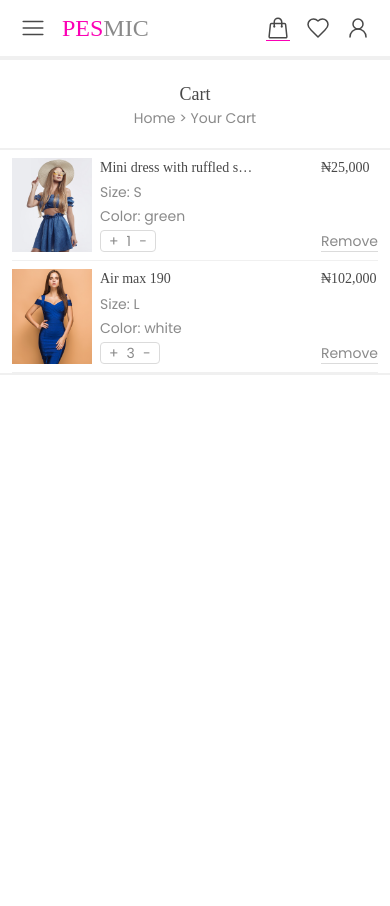
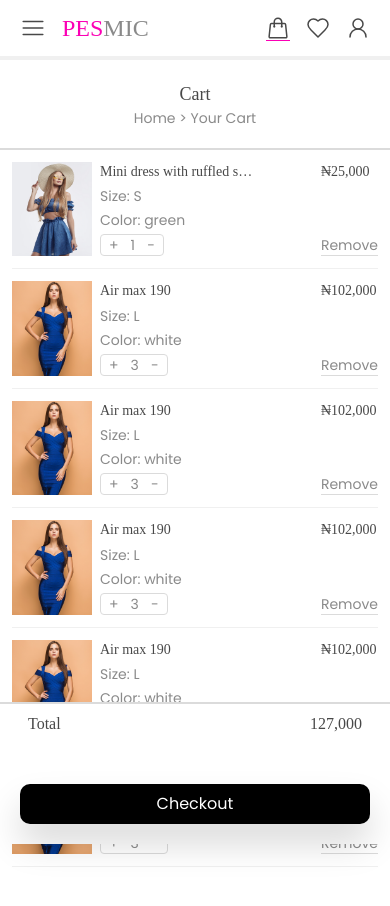
Before and after one commit to jo-royal/REACT-DUMMY, a React (Vite) app: page /REACT-DUMMY/cart in a window 390 px wide. Shown: the top 906 px of the page. Before the commit the page ends 844 px from the top, so only its background shows below. Built offline with nearby package versions, Linux system fonts and the light colour scheme; a web font is replaced by a local one.

Commit message:
format cart total price for better readability and enhance cart component layout for improved mobile responsiveness

```diff
--- a/src/components/cartCom.jsx
+++ b/src/components/cartCom.jsx
@@ -4,7 +4,7 @@ import { cart } from '../constants/shopCon'
 export default function CartCom() {
 
   const cartItems = cart[0].items;
-  const cartTotalPrice = cart[0].cartTotalPrice;
+  const cartTotalPrice = cart[0].cartTotalPrice.toLocaleString();
 
 
   const [quant, setQuant] = useState(null)
@@ -12,9 +12,9 @@ export default function CartCom() {
 
 
   return (
-    <>
+    <div className='relative'>
       {/** big views */}
-      <div className='p-3 sm:p-5 my-10 hidden sm:block'>
+      <div className='p-3 hidden sm:block '>
         <table className='w-full'>
           <thead>
             <tr className='border-bg-shop border-b-3 w-full'>
@@ -24,7 +24,7 @@ export default function CartCom() {
               <th className='font-medium'>Total</th>
             </tr>
           </thead>
-          <tbody>
+          <tbody className=''>
             {cartItems.map((item, index) => (
               <tr key={index} className='border-b border-bg-shop w-full'>
                 <td>
@@ -64,9 +64,9 @@ export default function CartCom() {
       </div>
 
       {/** mobile views */}
-      <div className='px-3 border-t-2 border-b-2 border-bg-shop w-full mt-5'>
+      <div className='px-3 border-t-2 border-border w-full my-5  sm:hidden max-w-[500px] m-auto '>
         {cartItems.map((item, index) => (
-          <div key={index} className='w-full py-2 border-b border-bg-shop flex justify-between'>
+          <div key={index} className='w-full py-3 border-b border-bg-shop flex justify-between'>
             <div className='flex gap-2 w-2/3'>
               <div className='w-20 h-fit'>
                 <img
@@ -80,7 +80,7 @@ export default function CartCom() {
                 <p>Color: {item.product_variations.color.color}</p>
                 <div className='border border-border px-2 flex w-fit h-fit rounded gap-2'>
                   <button className=''>+</button>
-                  <p className="">{item.quantity}</p>
+                  <p className="px-1">{item.quantity}</p>
                   <button className=''>−</button>
                 </div>
               </div>
@@ -92,6 +92,14 @@ export default function CartCom() {
           </div>
         ))}
       </div>
-    </>
+
+      <div className='px-5 pb-5 w-full m-auto flex flex-col max-w-[500px] sm:max-w-[50%] lg:max-w-[500px] sticky bottom-0 sm:bottom-auto sm:absolute sm:right-5 bg-white border-t-2 border-border'>
+        <div className='flex justify-between text-md p-2 w-full'>
+          <h6>Total</h6>
+          <h6>{cartTotalPrice}</h6>
+        </div>
+        <button className='card bg-black hover:bg-accent cursor-pointer text-white py-2 mt-10 w-full'>Checkout</button>
+      </div>
+    </div>
   )
 }
--- a/src/constants/shopCon.jsx
+++ b/src/constants/shopCon.jsx
@@ -37,6 +37,66 @@ export const cart = [
             },
             {
                 "product": "Air max 190",
+                "quantity": 3,
+                "product_variations": {
+                    "color": {
+                        "color": "white",
+                        "image": testImg3
+                    },
+                    "size": "L",
+                    "price": "40000.00",
+                    "sales_price": "34000.00"
+                },
+                "created": "2025-04-23T00:24:49.453016Z",
+                "totalProductPrice": 102000.0
+            },
+            {
+                "product": "Air max 190",
+                "quantity": 3,
+                "product_variations": {
+                    "color": {
+                        "color": "white",
+                        "image": testImg3
+                    },
+                    "size": "L",
+                    "price": "40000.00",
+                    "sales_price": "34000.00"
+                },
+                "created": "2025-04-23T00:24:49.453016Z",
+                "totalProductPrice": 102000.0
+            },
+            {
+                "product": "Air max 190",
+                "quantity": 3,
+                "product_variations": {
+                    "color": {
+                        "color": "white",
+                        "image": testImg3
+                    },
+                    "size": "L",
+                    "price": "40000.00",
+                    "sales_price": "34000.00"
+                },
+                "created": "2025-04-23T00:24:49.453016Z",
+                "totalProductPrice": 102000.0
+            },
+            {
+                "product": "Air max 190",
+                "quantity": 3,
+                "product_variations": {
+                    "color": {
+                        "color": "white",
+                        "image": testImg3
+                    },
+                    "size": "L",
+                    "price": "40000.00",
+                    "sales_price": "34000.00"
+                },
+                "created": "2025-04-23T00:24:49.453016Z",
+                "totalProductPrice": 102000.0
+            },
+            {
+                "product": "Air test down",
                 "quantity": 3,
                 "product_variations": {
                     "color": {
--- a/src/pages/cart.jsx
+++ b/src/pages/cart.jsx
@@ -12,6 +12,7 @@ export default function Cart() {
       </div>
       <PageNav title={'Cart'} subtitle={'Your Cart'} />
       <CartCom />
+      <div className='h-1000 w-full'></div>
     </section>
   )
 }
```
